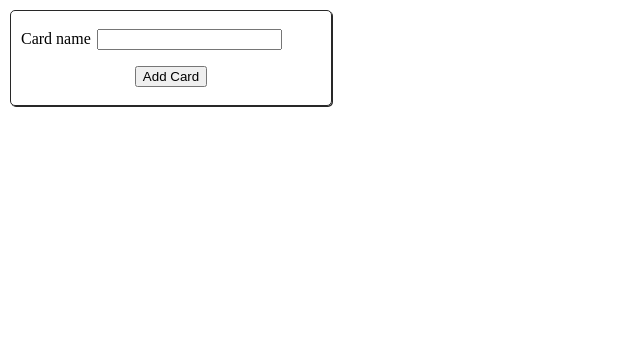
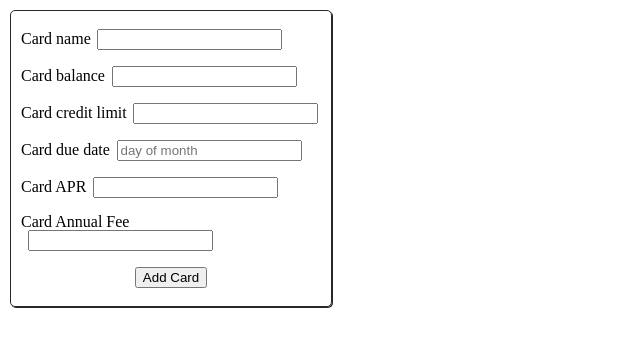
Before and after one commit to jdc-cunningham/finfinite, a React (Create React App) app in the folder reactjs-django/frontend/: page /add-card in a window 1280 px wide. Shown: the top 346 px of the page, without its empty margins (0-640 px from the left). Built offline with nearby package versions, Linux system fonts and the light colour scheme.

Commit message:
basic empty/focus validation all fields

```diff
--- a/reactjs-django/frontend/src/CreditCard/AddCreditCard.js
+++ b/reactjs-django/frontend/src/CreditCard/AddCreditCard.js
@@ -6,7 +6,12 @@ class AddCreditCard extends Component {
 		super(props);
 		this.state = {
 			errFields: [],
-			['card-name']: ''
+			'card-name': '',
+			'card-balance': '',
+			'card-credit-limit': '',
+			'card-due-date': '',
+			'card-apr': '',
+			'card-annual-fee': '',
 		};
 
 		this.handleChange = this.handleChange.bind(this);
@@ -41,6 +46,21 @@ class AddCreditCard extends Component {
 			case 'card-name':
 				this.isEmpty(name, value);
 				break;
+			case 'card-balance':
+				this.isEmpty(name, value);
+				break;
+			case 'card-credit-limit':
+				this.isEmpty(name, value);
+				break;
+			case 'card-due-date':
+				this.isEmpty(name, value);
+				break;
+			case 'card-apr':
+				this.isEmpty(name, value);
+				break;
+			case 'card-annual-fee':
+				this.isEmpty(name, value);
+				break;
 			default:
 				break;
 		}
@@ -53,24 +73,39 @@ class AddCreditCard extends Component {
 	}
 
 	handleFocus(event) {
-		let curFormState = this.state;
-		console.log(curFormState);
-		let curErrFields = curFormState.errFields;
+		console.log('focus');
+		let curErrFields = this.state.errFields;
 		let arrIndex = curErrFields.indexOf(event.target.name);
-
 
 		// // if ( this.state.errFields.indexOf( event.name !== -1 ) {
 		if ( curErrFields.length && arrIndex > -1 ) {
-			this.setState({
-				errFields: curErrFields.splice(arrIndex, 1)
-			})
+			curErrFields.splice(arrIndex, 1);
+
+			this.setState({ curErrFields });
+			// curErrFields.splice(arrIndex, 1);
 		}
 
-		this.setState(curFormState); // re-render
+		console.log(curErrFields);
+
+		// this.setState(curFormState); // re-render
+
+		// const formValues = this.state;
+		// // const validateFcn = this.validateField;
+
+		// // can't access super, this refers to object
+
+		// Object.keys(this.state).map((key) => (
+		// 	this.validateField(key, formValues[key])
+		// ))
+
+		// this.setState(formValues); // re-render to fire validation
+
+		// console.log(this.state);
 	}
 
 	handleSubmit(event) {
 		const formValues = this.state;
+		console.log(formValues);
 		// const validateFcn = this.validateField;
 
 		// can't access super, this refers to object
@@ -86,7 +121,6 @@ class AddCreditCard extends Component {
 
 		console.log(this.state);
 
-		// alert('Yo bitch: ' + this.state['card-name'].value);
 		event.preventDefault();
 	}
 
@@ -111,10 +145,14 @@ class AddCreditCard extends Component {
 							name="card-name"
 							// value={this.state["card-name"]}
 							onFocus={this.handleFocus}
-							onChange={this.handleChange} />
+							onChange={this.handleChange}
+							style={{
+								/* property: value */
+								/* can put styles */
+							}} />
 					</label>
 				</div>
-				{/* <div className="form-row">
+				<div className={'form-row' + (hasError('card-balance') ? ' error' : '')}>
 					<label>
 						Card balance
 						<input
@@ -122,10 +160,11 @@ class AddCreditCard extends Component {
 								name="card-balance"
 								step="0.01"
 								value={this.state.value}
+								onFocus={this.handleFocus}
 								onChange={this.handleChange} />
 					</label>
 				</div>
-								<div className="form-row">
+				<div className={'form-row' + (hasError('card-credit-limit') ? ' error' : '')}>
 					<label>
 						Card credit limit
 						<input
@@ -133,22 +172,25 @@ class AddCreditCard extends Component {
 								name="card-credit-limit"
 								step="0.01"
 								value={this.state.value}
+								onFocus={this.handleFocus}
 								onChange={this.handleChange} />
 					</label>
 				</div>
-								<div className="form-row">
+				<div className={'form-row' + (hasError('card-due-date') ? ' error' : '')}>
 					<label>
 						Card due date
 						<input
 								type="number"
 								name="card-due-date"
-														max-length="2"
-														max-value="31"
+								placeholder="day of month"
+								maxLength={2}
+								max={31}
 								value={this.state.value}
+								onFocus={this.handleFocus}
 								onChange={this.handleChange} />
 					</label>
 				</div>
-								<div className="form-row">
+				<div className={'form-row' + (hasError('card-apr') ? ' error' : '')}>
 					<label>
 						Card APR
 						<input
@@ -156,9 +198,22 @@ class AddCreditCard extends Component {
 								name="card-apr"
 								step="0.01"
 								value={this.state.value}
+								onFocus={this.handleFocus}
 								onChange={this.handleChange} />
 					</label>
-								</div> */}
+				</div>
+				<div className={'form-row' + (hasError('card-annual-fee') ? ' error' : '')}>
+					<label>
+						Card Annual Fee
+						<input
+								type="number"
+								name="card-annual-fee"
+								step="0.01"
+								value={this.state.value}
+								onFocus={this.handleFocus}
+								onChange={this.handleChange} />
+					</label>
+				</div>
 				<div className="form-row center">
 					<button type="button" onClick={this.handleSubmit}>Add Card</button>
 				</div>
```
Lines whose indentation alone changed are shown as unchanged.
